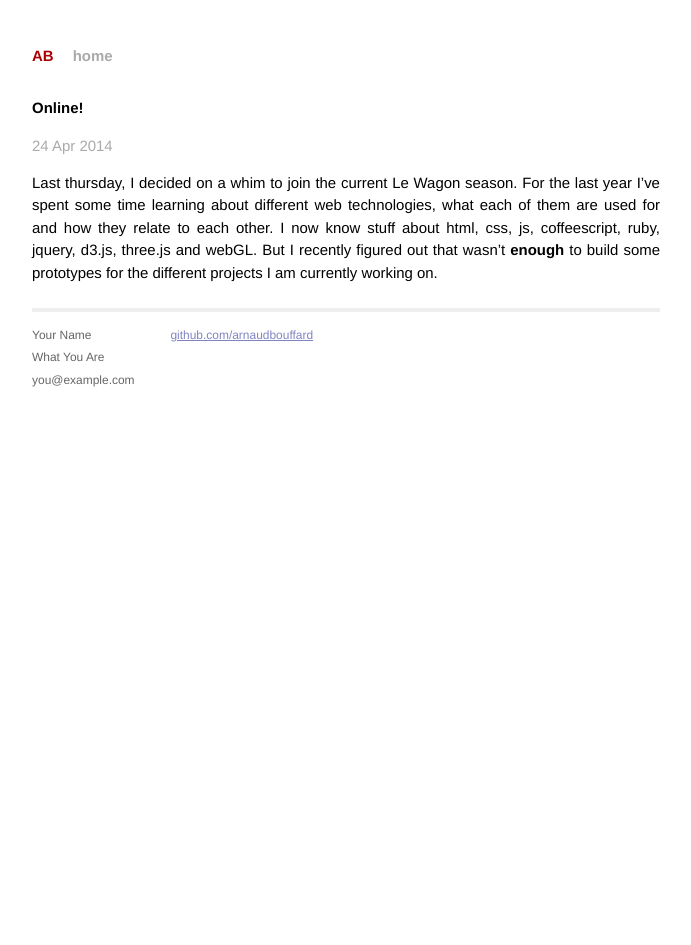
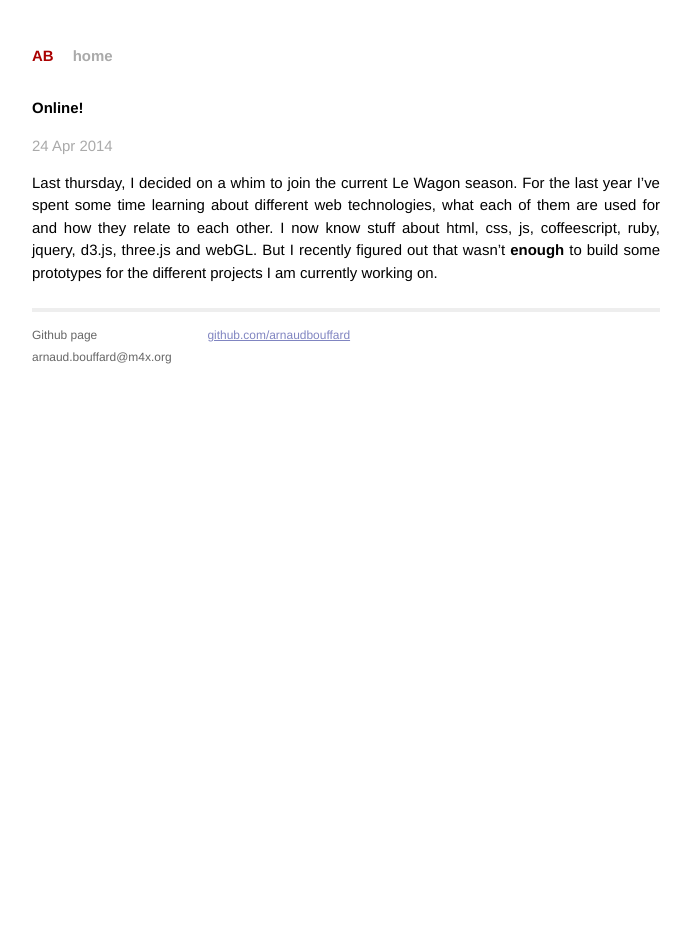
Before and after one commit to arnaudbouffard/arnaudbouffard.github.io, a Jekyll site: the page built from _posts/2014-04-24-premier_jour-wagon.markdown, in a window 1280 px wide. Shown: the whole page, without its empty margins (294-985 px from the left). Built offline with Jekyll 4.4.1, drawn with Linux system fonts in a browser that asks for light colours; Markdown is read by kramdown in place of the engine named in the settings.

Commit message:
added email

```diff
--- a/_layouts/default.html
+++ b/_layouts/default.html
@@ -26,9 +26,8 @@
           <div class="footer">
             <div class="contact">
               <p>
-                Your Name<br />
-                What You Are<br />
-                you@example.com
+                Github page<br />
+                arnaud.bouffard@m4x.org
               </p>
             </div>
             <div class="contact">
```
